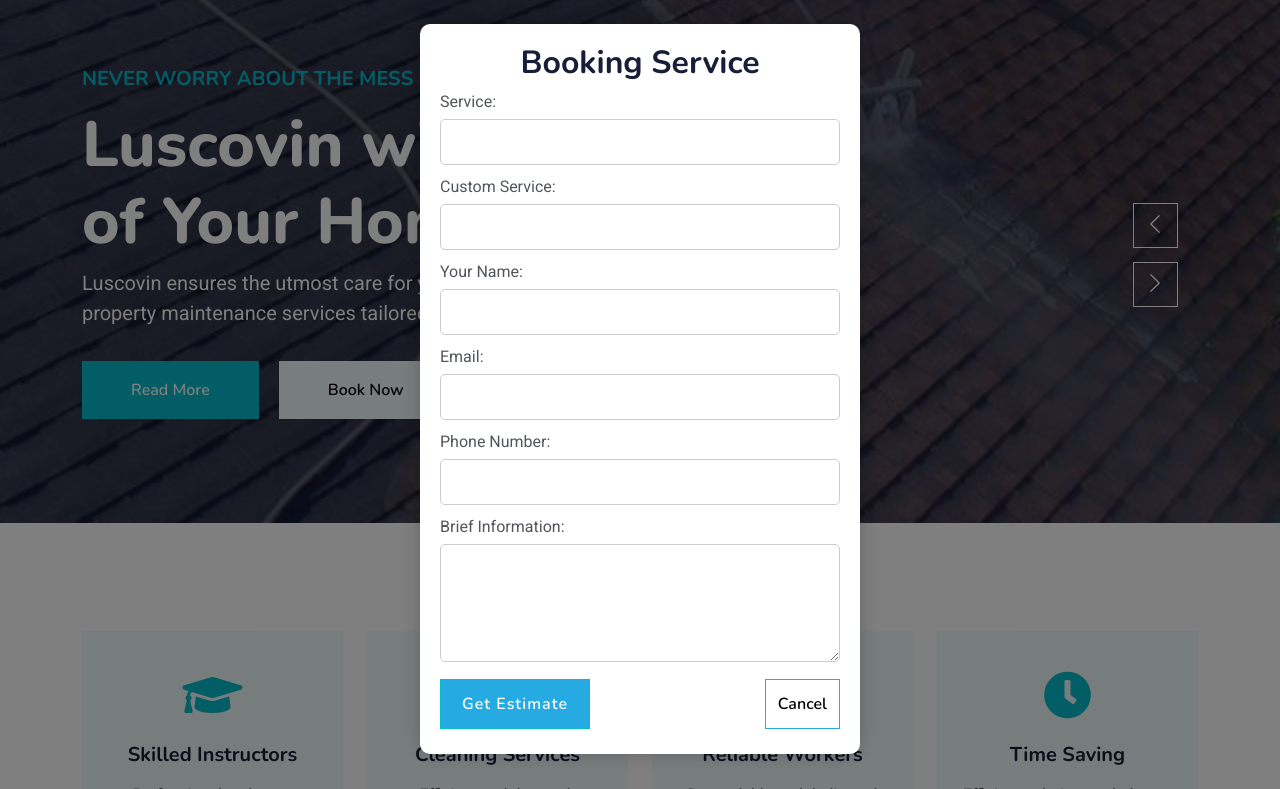
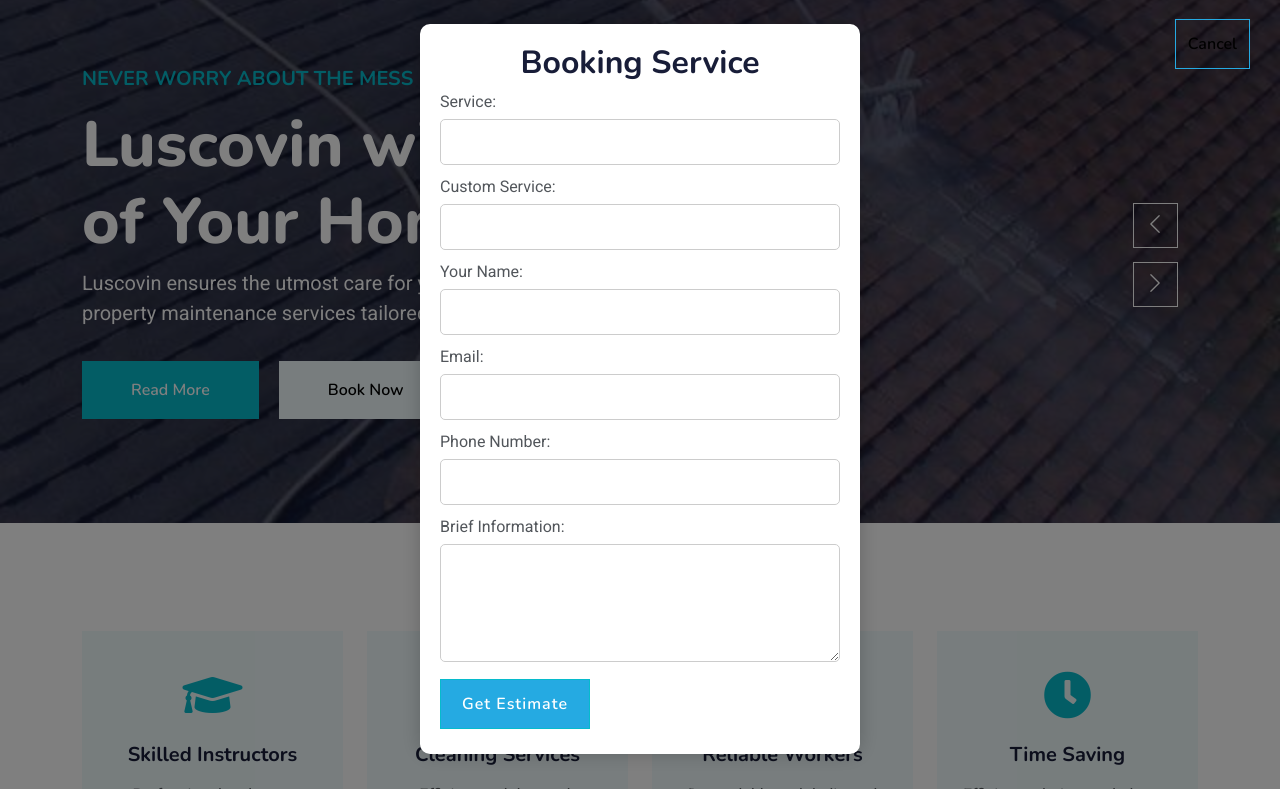
Before and after one commit to mamushbruce/luscovin-property-facelift, a plain HTML site: page index.html in a window 1280 px wide. Both pictures are taken after a click on the link "Book Now". Shown: the part 564-1353 px from the top of the page. Drawn offline with nearby package versions, Linux system fonts and the light colour scheme; files that its build step writes are made by us from their sources.

Commit message:
cancel btn

```diff
--- a/css/style.css
+++ b/css/style.css
@@ -300,6 +300,9 @@
 }
 
 .cancel-btn {
+    position: absolute;
+    top: 30px;
+    right: 30px;
     align-self: flex-end;
     height: 50px;
     color: #000;
@@ -424,6 +427,7 @@
             overflow: scroll;
         }
         #bookingForm {
+            position: relative;
             max-width: 400px;
             width: 100%;
         }
--- a/index.html
+++ b/index.html
@@ -198,13 +198,11 @@
                 <textarea id="additionalInfo" name="additionalInfo" rows="4"></textarea>
                 <div class="buttons">
                 <button type="submit" class="btn book-btn">Get Estimate</button>
-                <button class="btn cancel-btn" onclick="
-            // const overlay = document.getElementById('overlay')
-                overlay.classList.toggle('overlay1')
-
-            " >Cancel</button>
                 </div>
             </form>
+            <button class="btn cancel-btn" onclick="
+                overlay.classList.toggle('overlay1')
+            " >Cancel</button>
         </div>
     </div>
 
```
